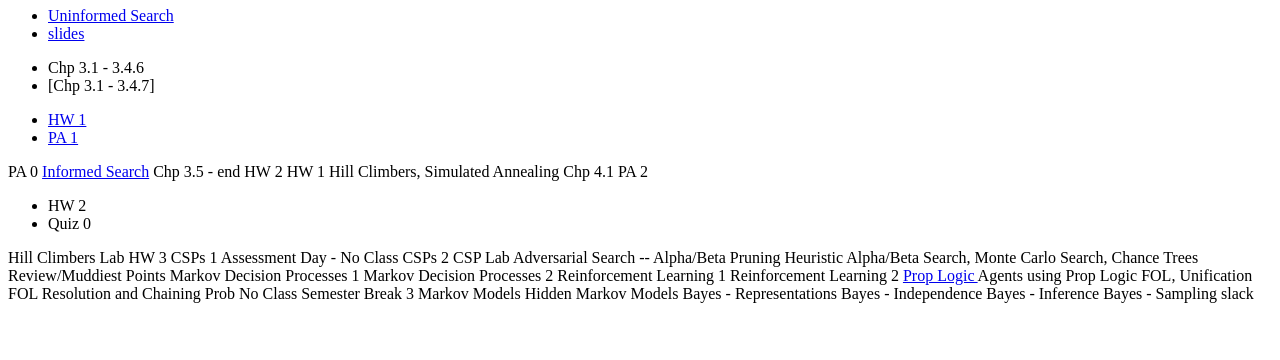
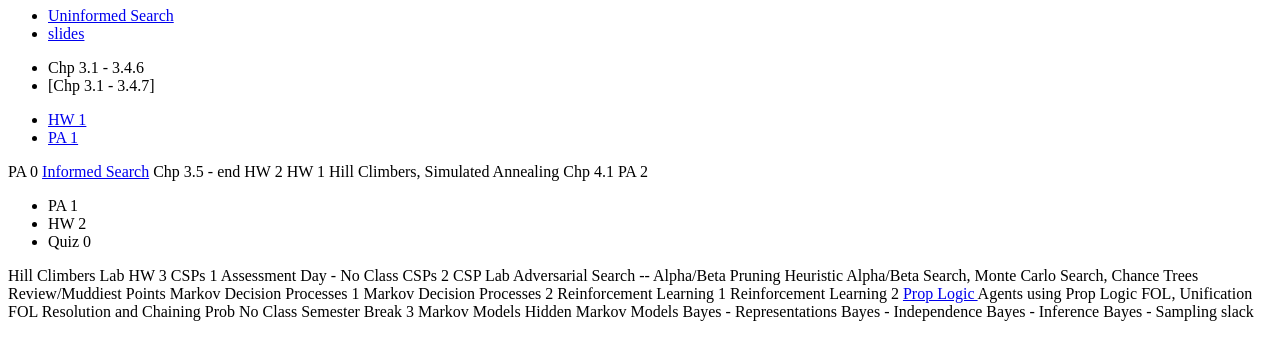
Before and after one commit to molloykp/AIClass, a PHP site: page /cs444_Calendar_Data.php in a window 1280 px wide. Shown: the part 157-517 px from the top of the page. Run offline with PHP 8.4, Linux system fonts and the light colour scheme.

Commit message:
Calendar data was not updated in last commit

```diff
--- a/wwwMolloy/cs444_Calendar_Data.php
+++ b/wwwMolloy/cs444_Calendar_Data.php
@@ -109,6 +109,9 @@
     </td>
     <td> <!-- Due -->
         <ul class="no_indent">
+            <li>
+                PA 1
+            </li>
             <li>
                 HW 2
             </li>
```
